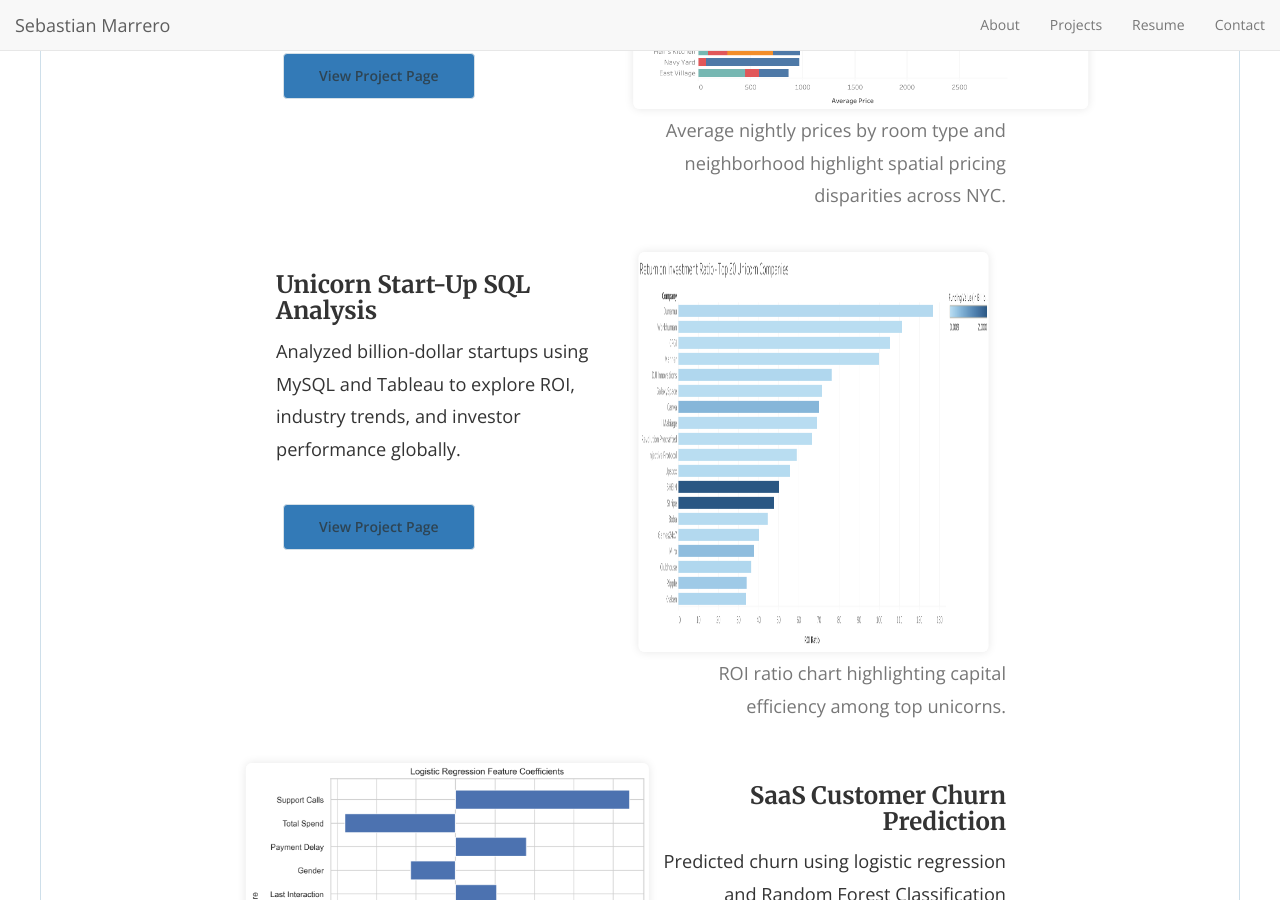
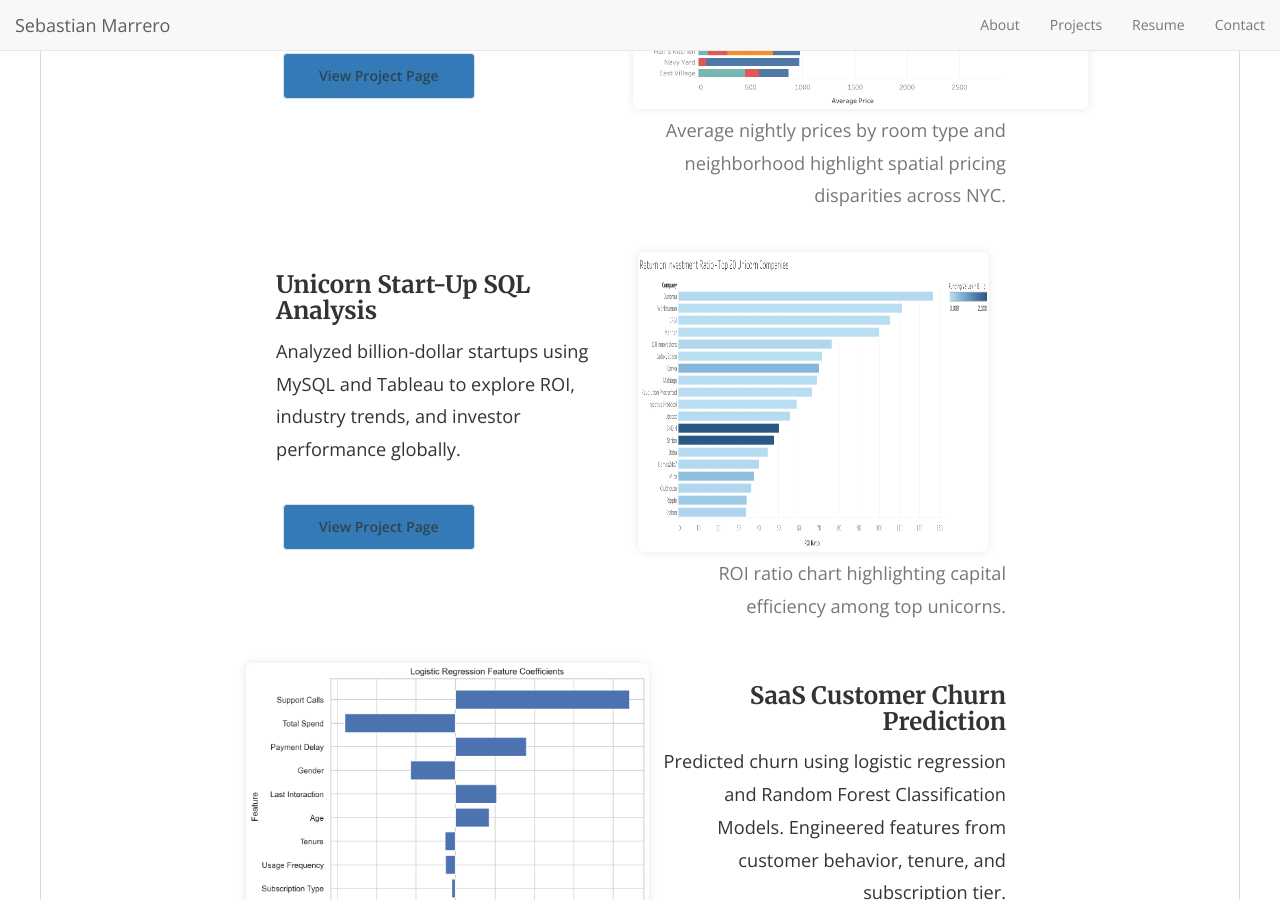
Before and after one commit to SebastianMarrero/Portfolio-Site, a Jekyll site: the page built from index.html, in a window 1280 px wide and 900 px high, scrolled down 1554 px. Built offline with Jekyll 4.4.1, drawn with Linux system fonts in a browser that asks for light colours; nearby versions of some CDN libraries; the list of posts is cut into pages by our own code.

Commit message:
Fix aspect ratio for ROI Ratio unicorn image

```diff
--- a/_layouts/home.html
+++ b/_layouts/home.html
@@ -69,7 +69,7 @@
                 </a>
               </div>
               <div class="col-md-6" style="padding-left: 15px; padding-right: 15px;">
-                <img src="{{ site.baseurl }}/assets/images/ROIRatio.sql.png" alt="ROI Ratio Unicorns" class="img-responsive" style="height: 400px; width: auto; transform: translateX(-5%); border-radius: 6px; box-shadow: 0 0 10px rgba(0,0,0,0.1);">
+                <img src="{{ site.baseurl }}/assets/images/ROIRatio.sql.png" alt="ROI Ratio Unicorns" class="img-responsive" style="height: 300px; width: auto; transform: translateX(-5%); border-radius: 6px; box-shadow: 0 0 10px rgba(0,0,0,0.1);">
                 <p class="text-right text-muted" style="margin-top: 5px;">ROI ratio chart highlighting capital efficiency among top unicorns.</p>
               </div>
             </div>
```
